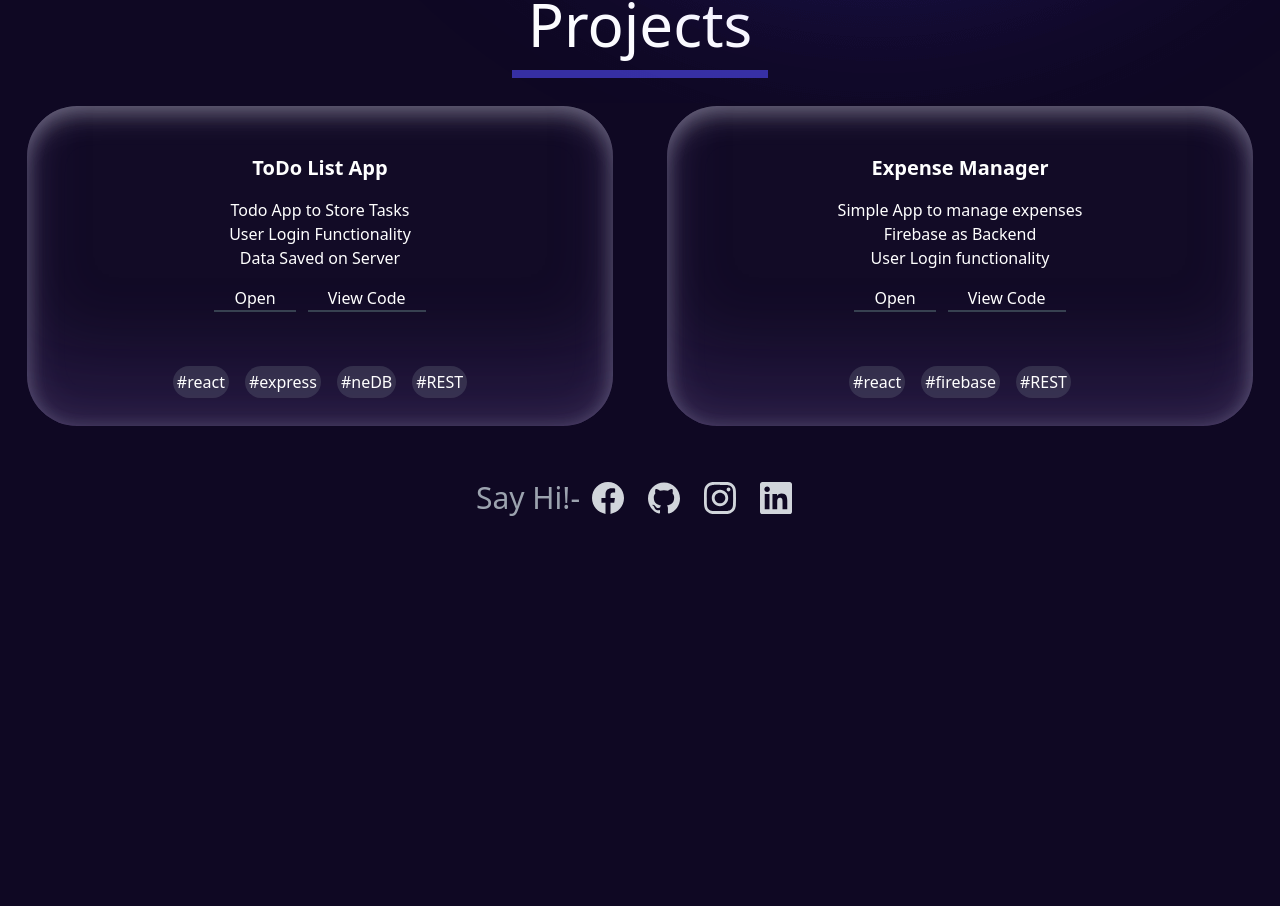
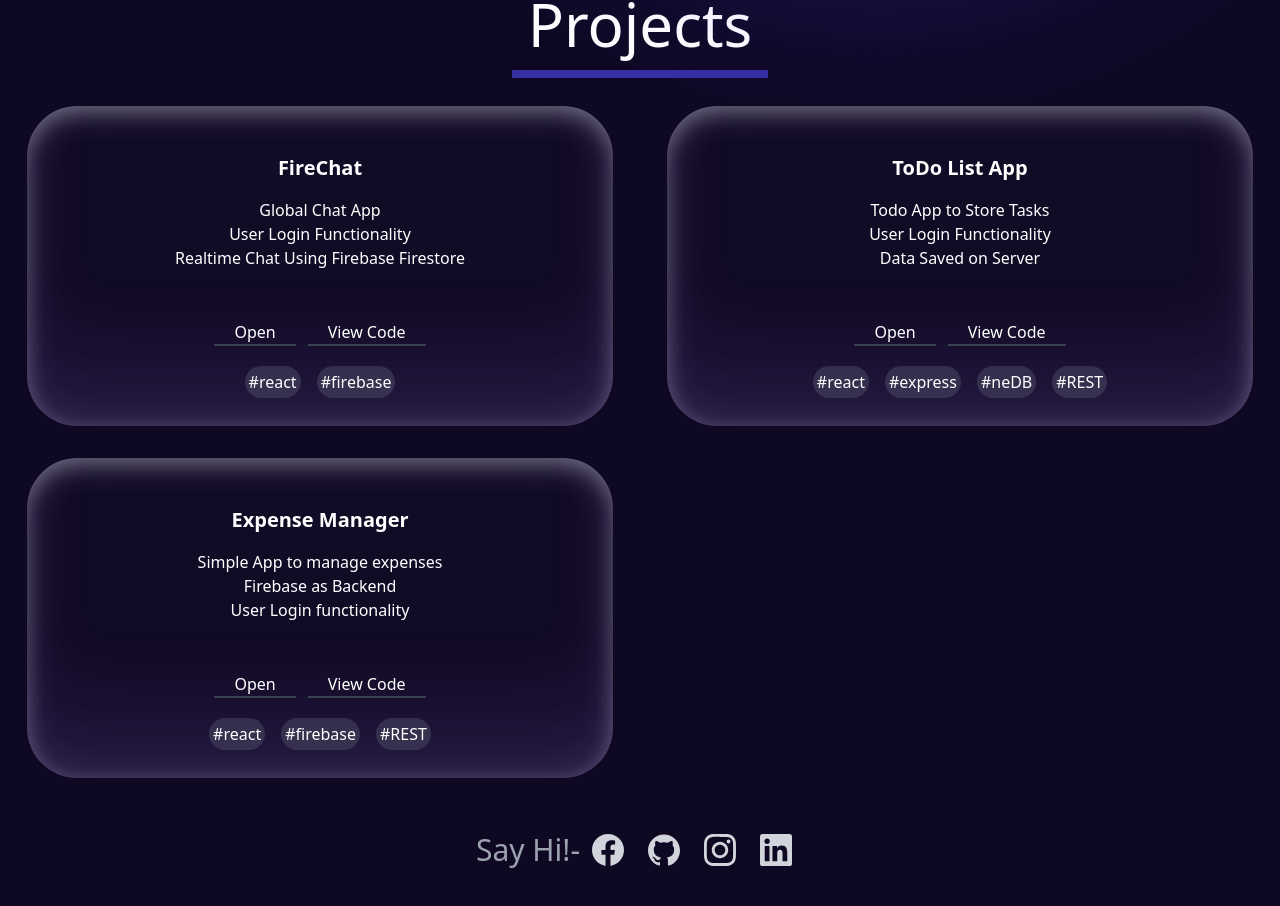
Before and after one commit to Puneet56/puneetdhiman, a React (Create React App) app: page / in a window 1280 px wide. Shown: the part 822-1728 px from the top of the page. Before the commit the page ends 1376 px from the top, so only its background shows below. Built offline with nearby package versions, Linux system fonts and the light colour scheme.

Commit message:
added Project:FireChat

```diff
--- a/src/components/ProjectItem.js
+++ b/src/components/ProjectItem.js
@@ -13,7 +13,7 @@ const ProjectItem = (props) => {
 					</h3>
 				))}
 			</div>
-			<div className='flex flex-row justify-center items-center'>
+			<div className='absolute bottom-20 flex flex-row justify-center items-center'>
 				<a
 					href={props.data.link}
 					className='btn'
--- a/src/components/Projects.js
+++ b/src/components/Projects.js
@@ -2,6 +2,17 @@ import ProjectItem from './ProjectItem';
 
 const Projects = () => {
 	let data = [
+		{
+			name: 'FireChat',
+			description: [
+				'Global Chat App',
+				'User Login Functionality',
+				'Realtime Chat Using Firebase Firestore',
+			],
+			link: 'https://puneet56-firechat.netlify.app/',
+			code: 'https://github.com/Puneet56/FireChat',
+			stack: ['react', 'firebase'],
+		},
 		{
 			name: 'ToDo List App',
 			description: [
--- a/src/components/SlideShow.js
+++ b/src/components/SlideShow.js
@@ -1,6 +1,7 @@
 import reactLogo from '../assets/react.png';
 import htmlLogo from '../assets/html.png';
 import p5Logo from '../assets/p5js.svg';
+import firebase from '../assets/firebase.png';
 
 import { useState, useEffect, useRef } from 'react';
 
@@ -9,6 +10,7 @@ const SlideShow = () => {
 		{ name: reactLogo, animation: 'animate-spin' },
 		{ name: htmlLogo, animation: 'animate-bounce' },
 		{ name: p5Logo, animation: 'animate-pulse' },
+		{ name: firebase, animation: 'animate-pulse' },
 	]);
 	const [image, setImage] = useState(
 		images.current[Math.floor(Math.random() * images.current.length)]
```
Also changed, not shown: src/assets/firebase.png (added).
